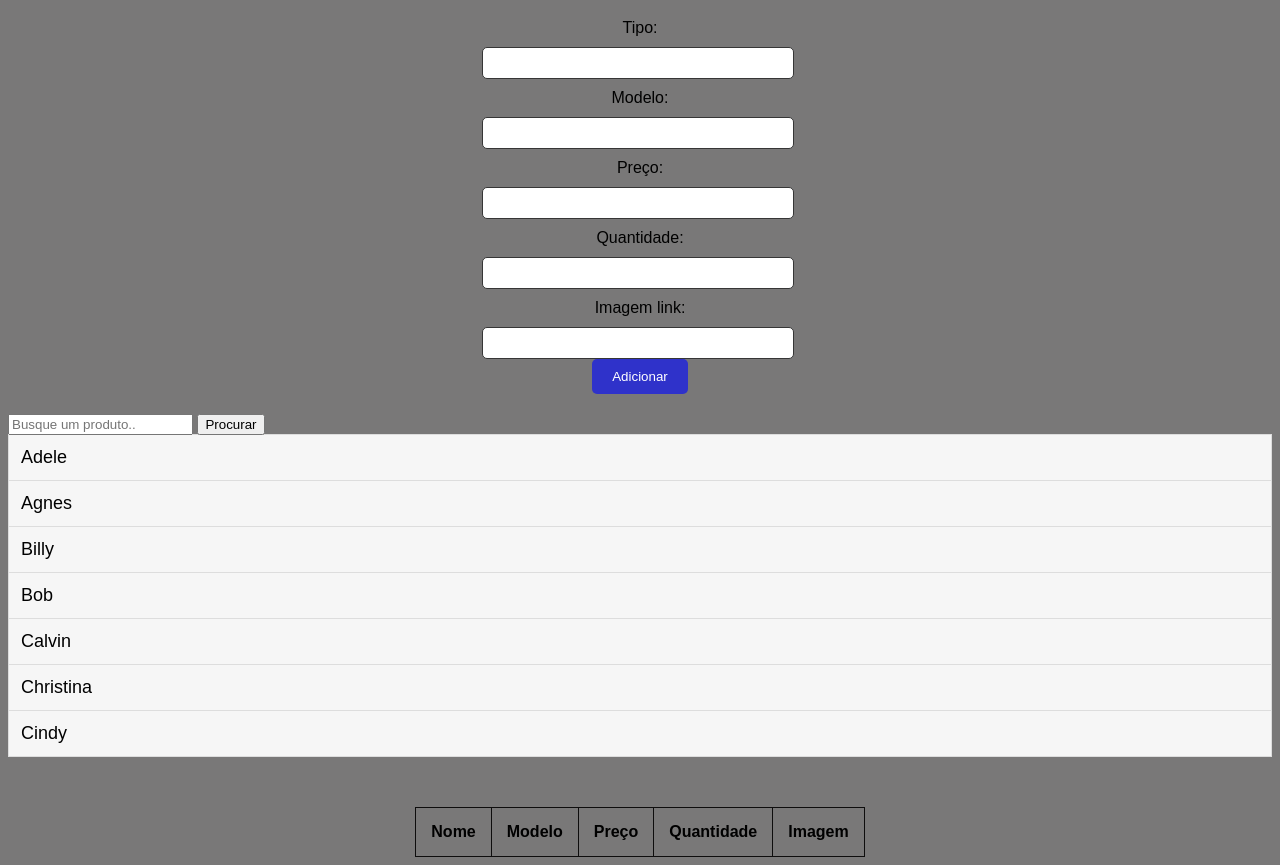
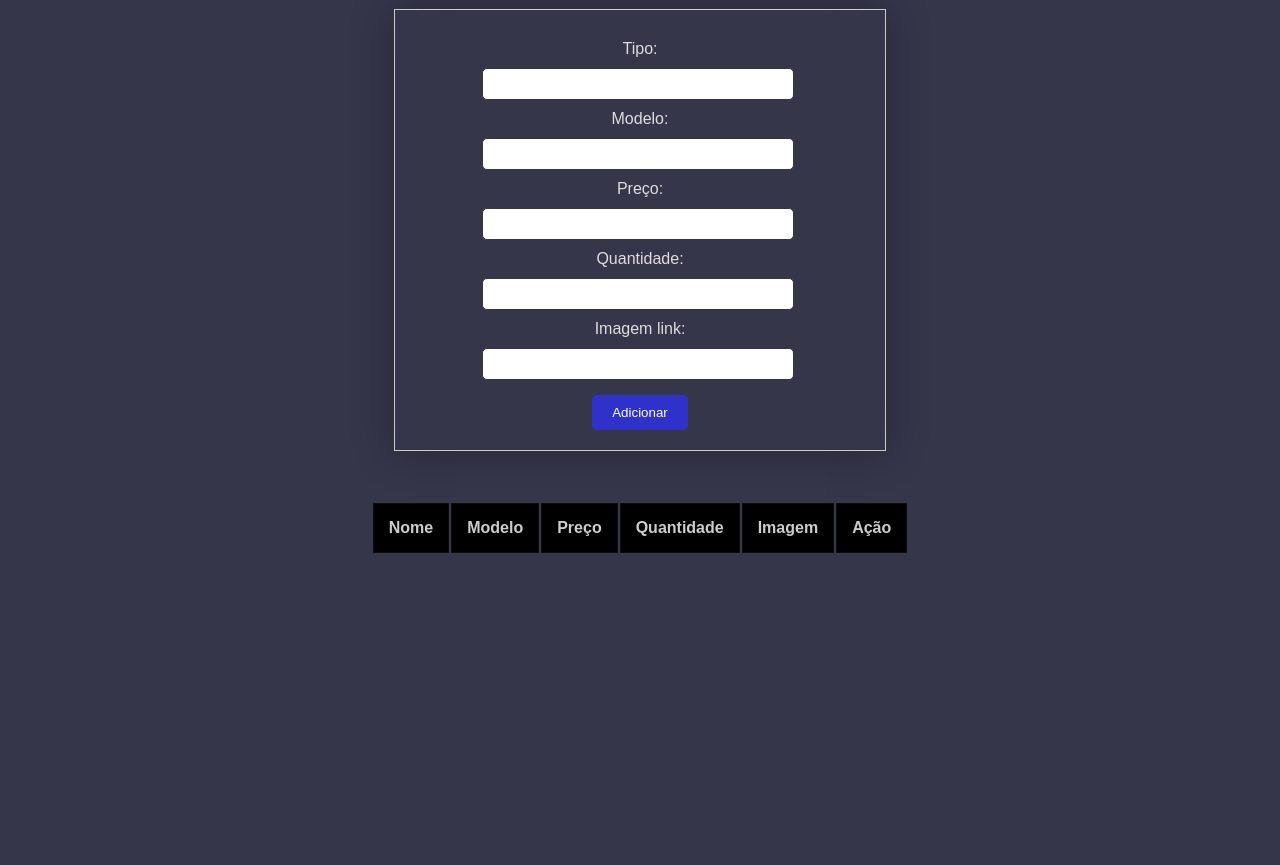
Before and after one commit to diogo162/CRUD-HTML---ISI, a plain HTML site: page index.html in a window 1280 px wide. Shown: the part 78-943 px from the top of the page. After the commit the page ends 800 px from the top, so only its background shows below. Drawn offline with Linux system fonts and the light colour scheme.

Commit message:
Fazer adicionar e mostrar na tabela

```diff
--- a/index.html
+++ b/index.html
@@ -1,13 +1,15 @@
 <!DOCTYPE html>
 <html>
+
 <head>
 	<title>STIIM</title>
 	<link rel="stylesheet" type="text/css" href="style.css">
 </head>
+
 <body>
 	<h1>STIIM</h1>
 
-	<form>
+	<form id="formulario">
 		<label for="name">Tipo:</label>
 		<input type="text" id="tipo" name="tipo" required>
 
@@ -27,31 +29,23 @@
 
 	</form>
 
-	<input type="text" id="entradaPesquisa" onkeyup="buscar()" placeholder="Busque um produto.." title="Busque um produto">
-	<button type="submit" id="procurar">Procurar</button>
-	<ul id="myUL">
-		<li><a href="#">Adele</a></li>
-		<li><a href="#">Agnes</a></li>
-
-		<li><a href="#">Billy</a></li>
-		<li><a href="#">Bob</a></li>
-
-		<li><a href="#">Calvin</a></li>
-		<li><a href="#">Christina</a></li>
-		<li><a href="#">Cindy</a></li>
-	  </ul>
-
-	<table id="Tabela de produtos">
+	<div class="tabela-container">
+		<table>
+			<thead>
 				<tr>
 					<th>Nome</th>
 					<th>Modelo</th>
 					<th>Preço</th>
 					<th>Quantidade</th>
 					<th>Imagem</th>
+					<th>Ação</th>
 				</tr>
-
+			</thead>
+			<tbody id="tabela">
+			</tbody>
 		</table>
-
+	</div>
 	<script src="script.js"></script>
 </body>
+
 </html>
--- a/script.js
+++ b/script.js
@@ -1,37 +1,95 @@
-produtos = []
+// produtos = []
 
-// Add event listener to the form submit button
-form.addEventListener('submit', addNewProduct);
+// // Add event listener to the form submit button
+// form.addEventListener('submit', addNewProduct);
 
-function adcionar(){
-    var nome, preco, quantidade, preco;
-    nome = document.getElementById(nome);
-    preco = document.getElementById(preco);
-    quantidade = document.getElementById(quantidade);
-    preco = document.getElementById(preco);
+// function adicionar(){
+//     var nome, preco, quantidade, preco;
+//     nome = document.getElementById(nome);
+//     preco = document.getElementById(preco);
+//     quantidade = document.getElementById(quantidade);
+//     preco = document.getElementById(preco);
+// }
+// //
+// function buscar(){
+//     var input, filter, ul, li, a, i, txtValue;
+//     input = document.getElementById("entradaPesquisa");
+//     filter = input.value.toUpperCase();
+//     ul = document.getElementById("myUL");
+//     li = ul.getElementsByTagName("li");
+//     for (i = 0; i < li.length; i++) {
+//       a = li[i].getElementsByTagName("a")[0];
+//       txtValue = a.textContent || a.innerText;
+//       if (txtValue.toUpperCase().indexOf(filter) > -1) {
+//         li[i].style.display = "";
+//       } else {
+//         li[i].style.display = "none";
+//       }
+//     }
+//   }
+//   function editar(){
 
+//   }
+
+//   function deletar(){
+
+//   }
+
+// Seleciona o formulário
+const form = document.getElementById('formulario');
+
+// Seleciona a tabela onde os dados serão exibidos
+const tabela = document.getElementById('tabela');
+
+// Adiciona um listener ao evento "submit" do formulário
+form.addEventListener('submit', function(event) {
+
+  // Cria um objeto com os dados do formulário
+  const produto = {
+    tipo: this.elements.tipo.value,
+    modelo: this.elements.modelo.value,
+    preco: this.elements.preco.value,
+    quantidade: this.elements.quantidade.value,
+    imagem: this.elements.imagem.value,
+  };
+
+  // Verifica se já existe um array de produtos no Local Storage
+  let produtos = JSON.parse(localStorage.getItem('produtos')) || [];
+
+  // Adiciona o novo produto ao array
+  produtos.push(produto);
+
+  // Armazena o array atualizado no Local Storage
+  localStorage.setItem('produtos', JSON.stringify(produtos));
+
+  // Exibe os dados na tabela
+  exibirProdutos();
+});
+
+// Função para exibir os produtos na tabela
+function exibirProdutos() {
+  // Limpa a tabela
+  tabela.innerHTML = '';
+
+  // Obtém o array de produtos do Local Storage
+  let produtos = JSON.parse(localStorage.getItem('produtos')) || [];
+
+  // Loop pelos produtos e adiciona as linhas na tabela
+  for (let i = 0; i < produtos.length; i++) {
+    const produto = produtos[i];
+    const tr = document.createElement('tr');
+    tr.innerHTML = `
+      <td>${produto.tipo}</td>
+      <td>${produto.modelo}</td>
+      <td>${produto.preco}</td>
+      <td>${produto.quantidade}</td>
+      <td><img src="${produto.imagem}" width="80"></td>
+      <tr><button id="editar">Editar</button></tr><br>
+      <tr><button id="deletar">Deletar</button></tr>
+    `;
+    tabela.appendChild(tr);
+  }
 }
 
-function buscar(){
-    var input, filter, ul, li, a, i, txtValue;
-    input = document.getElementById("entradaPesquisa");
-    filter = input.value.toUpperCase();
-    ul = document.getElementById("myUL");
-    li = ul.getElementsByTagName("li");
-    for (i = 0; i < li.length; i++) {
-      a = li[i].getElementsByTagName("a")[0];
-      txtValue = a.textContent || a.innerText;
-      if (txtValue.toUpperCase().indexOf(filter) > -1) {
-        li[i].style.display = "";
-      } else {
-        li[i].style.display = "none";
-      }
-    }
-  }
-  function editar(){
-
-  }
-
-  function deletar(){
-
-  }
+// Exibe os dados na tabela quando a página é carregada
+exibirProdutos();
--- a/style.css
+++ b/style.css
@@ -1,11 +1,12 @@
 body {
 	font-family: Arial, sans-serif;
-	background-color: rgb(121, 120, 120);
+	background-color: rgb(54, 54, 75);
   }
 
   h1 {
 	font-family: Arial , sans-serif;
 	font-size: 35px;
+	color: #ddd;
 	text-align: center;
   }
 
@@ -13,7 +14,12 @@ body {
 	display: flex;
 	flex-direction: column;
 	align-items: center;
-	margin: 20px;
+	margin: auto;
+	max-width: 450px;
+	color: #ddd;
+	border: 1px solid #ccc;
+  	padding: 20px;
+	box-shadow: 0px 0px 40px 0px #0000004d;
   }
 
   form label {
@@ -39,51 +45,42 @@ body {
 	color: white;
 	border: none;
 	cursor: pointer;
+	margin-top: 15px;
+  }
+
+  button[id="editar"]{
+	padding: 5px;
+	border-radius: 5px;
+	cursor: pointer;
+
+  }
+
+  button[id="deletar"]{
+	padding: 5px;
+	border-radius: 5px;
+	cursor: pointer;
   }
 
   table {
-	border-collapse: collapse;
-	margin-left: auto;
-	margin-right: auto;
+	margin: auto;
 	margin-top: 50px;
+	overflow: auto;
   }
+
 
   th, td {
 	padding: 15px;
 	border: 1px solid rgb(14, 13, 13);
   }
 
+  tr {
+	padding: 15px;
+	border: 1px solid rgb(14, 13, 13);
+  }
 
 
-
-  #myInput {
-	background-image: url('/css/searchicon.png');
-	background-position: 10px 12px;
-	background-repeat: no-repeat;
-	width: 100%;
-	font-size: 16px;
-	padding: 12px 20px 12px 40px;
-	border: 1px solid #ddd;
-	margin-bottom: 12px;
-  }
-
-  #myUL {
-	list-style-type: none;
-	padding: 0;
-	margin: 0;
-  }
-
-  #myUL li a {
-	border: 1px solid #ddd;
-	margin-top: -1px; /* Prevent double borders */
-	background-color: #f6f6f6;
-	padding: 12px;
-	text-decoration: none;
-	font-size: 18px;
-	color: black;
-	display: block
-  }
-
-  #myUL li a:hover:not(.header) {
-	background-color: #eee;
-  }
+   thead{
+	padding: 15px;
+	background-color: #000000;
+	color: #ccc;
+   }
```
Also changed, not shown: 1 other file. Lines whose indentation alone changed are shown as unchanged.
